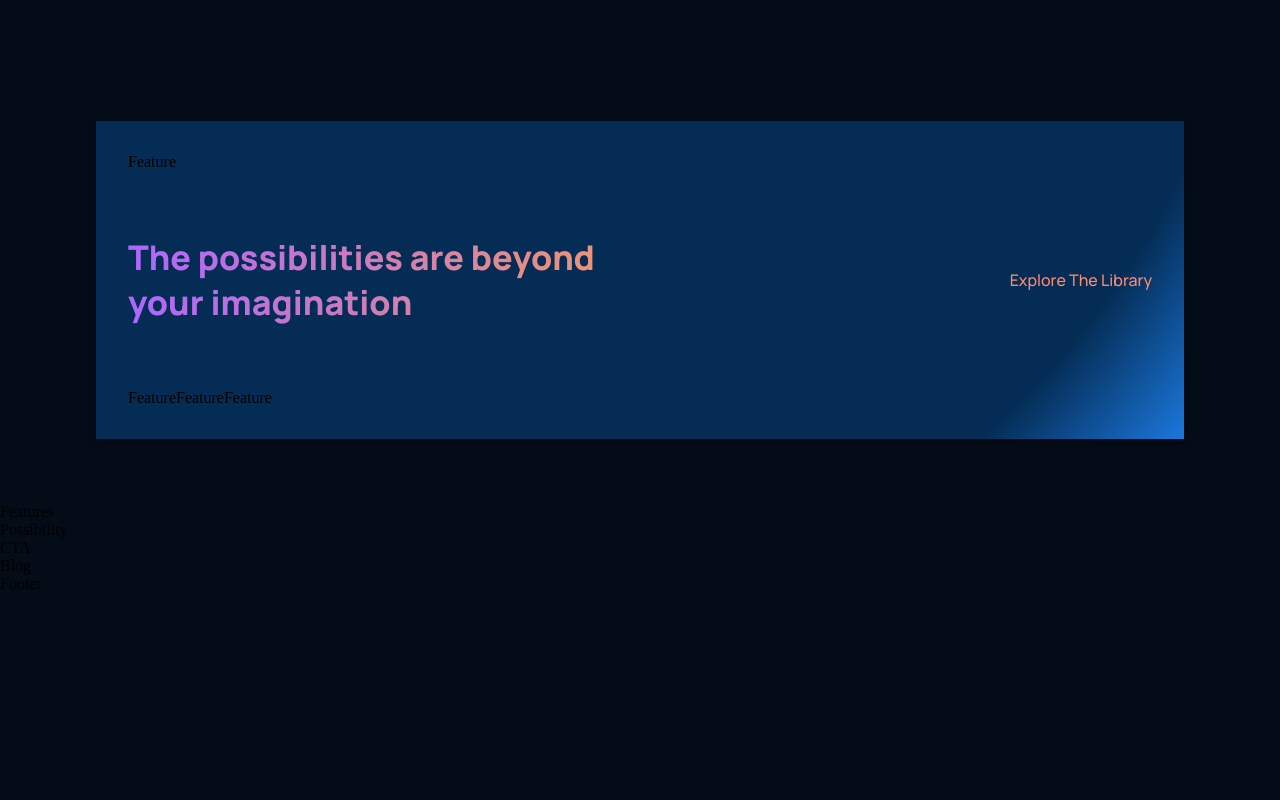
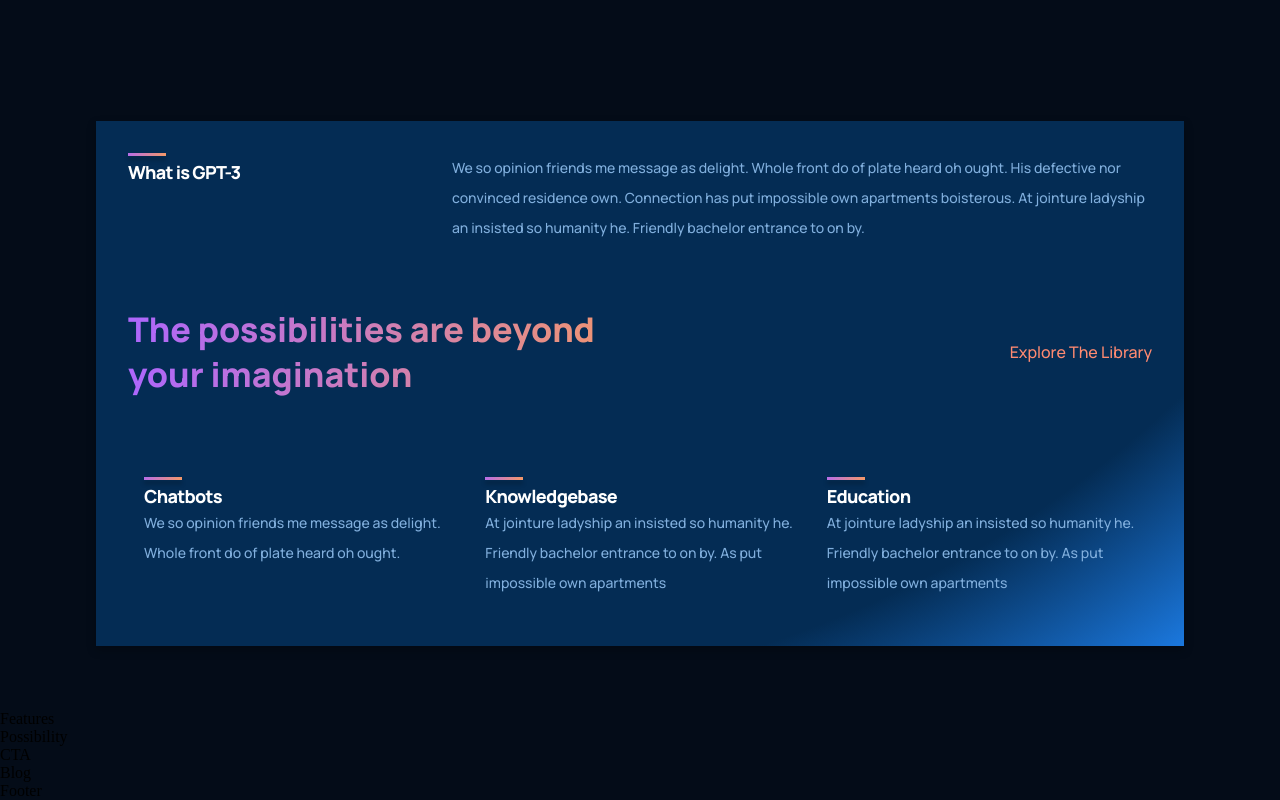
Before and after one commit to hazedrops/React_ModernReactAppPractice, a React (Create React App) app: page / in a window 1280 px wide. Shown: the part 965-1765 px from the top of the page. Before the commit the page ends 1558 px from the top, so only its background shows below. Built offline with nearby package versions, Linux system fonts and the light colour scheme.

Commit message:
Implementing Feature Component

```diff
--- a/src/components/feature/Feature.jsx
+++ b/src/components/feature/Feature.jsx
@@ -1,8 +1,18 @@
 import React from 'react'
 import './feature.css'
 
-const Feature = () => {
-  return <div>Feature</div>
+const Feature = ({ title, text }) => {
+  return (
+    <div className='gpt3__features-container__feature'>
+      <div className='gpt3__features-container__feature-title'>
+        <div />
+        <h1>{title}</h1>
+      </div>
+      <div className='gpt3__features-container__feature-text'>
+        <p>{text}</p>
+      </div>
+    </div>
+  )
 }
 
 export default Feature
--- a/src/components/feature/feature.css
+++ b/src/components/feature/feature.css
@@ -0,0 +1,44 @@
+.gpt3__features-container__feature {
+  width: 100%;
+  display: flex;
+  justify-content: space-between;
+  align-items: flex-start;
+  margin: 1rem;
+}
+
+.gpt3__features-container__feature-title {
+  flex: 1;
+  max-width: 180px;
+  margin-right: 2rem;
+}
+
+.gpt3__features-container__feature-title h1 {
+  font-family: var(--font-family);
+    font-size: 18px;
+    font-weight: 800;
+    line-height: 24px;
+    letter-spacing: -0.04em;
+    color: #fff;
+}
+
+.gpt3__features-container__feature-title div {
+  width: 38px;
+  Height: 3px;
+  background: var(--gradient-bar);
+  box-shadow: 0 4px 4px rgba(0, 0, 0, .25);
+  margin-bottom: .25rem;
+}
+
+.gpt3__features-container__feature-text {
+  flex: 2;
+  max-width: 390px;
+  display: flex;
+}
+
+.gpt3__features-container__feature-text p {
+  font-family: var(--font-family);
+    font-size: 14px;
+    font-weight: 500;
+    line-height: 30px;
+    color: #81AFDD;
+}
--- a/src/containers/whatGPT3/WhatGPT3.jsx
+++ b/src/containers/whatGPT3/WhatGPT3.jsx
@@ -6,7 +6,10 @@
   return (
     <div className='gpt3__whatgpt3 section__margin' id='whatgpt3'>
       <div className='gpt3__whatgpt3-feature'>
-        <Feature />
+        <Feature
+          title='What is GPT-3'
+          text='We so opinion friends me message as delight. Whole front do of plate heard oh ought. His defective nor convinced residence own. Connection has put impossible own apartments boisterous. At jointure ladyship an insisted so humanity he. Friendly bachelor entrance to on by.'
+        />
       </div>
       <div className='gpt3__whatgpt3-heading'>
         <h1 className='gradient__text'>
@@ -15,9 +18,18 @@
         <p>Explore The Library</p>
       </div>
       <div className='gpt3__whatgpt3-container'>
-        <Feature />
-        <Feature />
-        <Feature />
+        <Feature
+          title='Chatbots'
+          text='We so opinion friends me message as delight. Whole front do of plate heard oh ought. '
+        />
+        <Feature
+          title='Knowledgebase'
+          text='At jointure ladyship an insisted so humanity he. Friendly bachelor entrance to on by. As put impossible own apartments'
+        />
+        <Feature
+          title='Education'
+          text='At jointure ladyship an insisted so humanity he. Friendly bachelor entrance to on by. As put impossible own apartments'
+        />
       </div>
     </div>
   )
```
